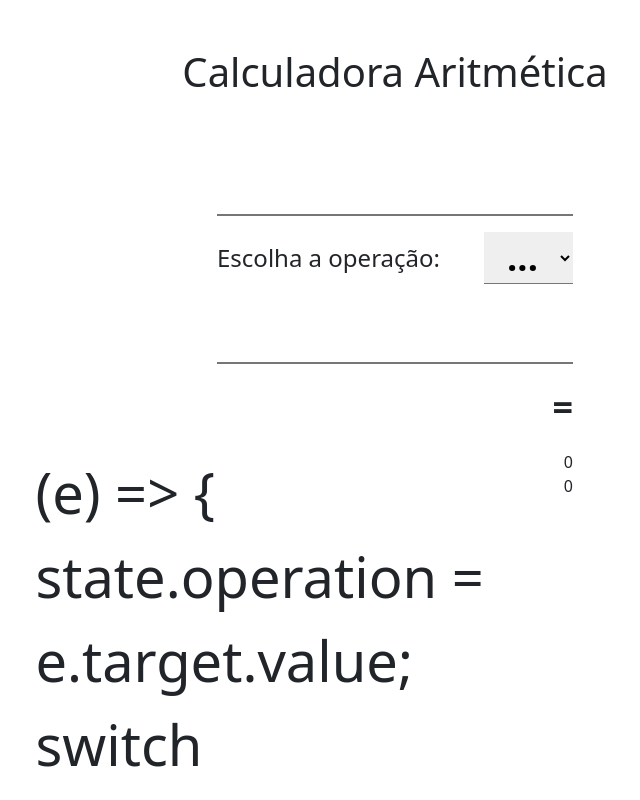
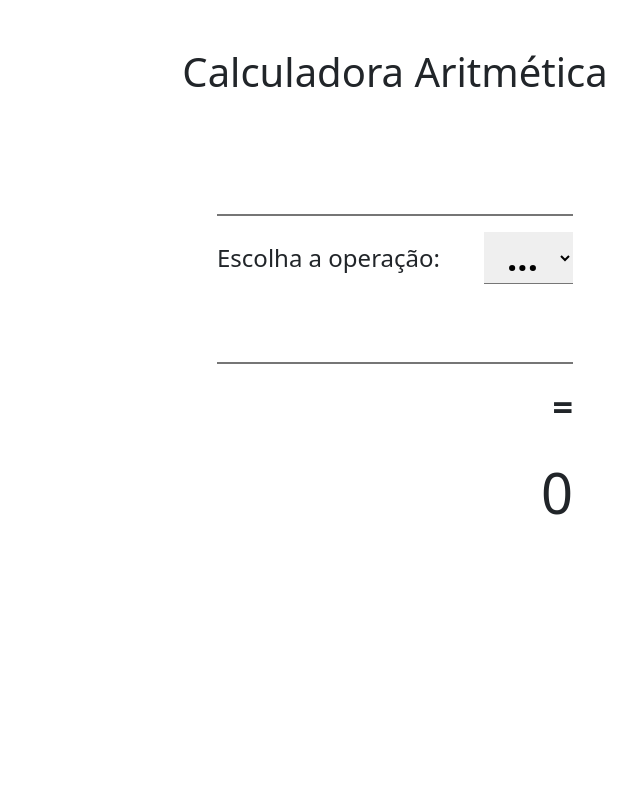
Before and after one commit to otaviozerotwo/calculadora_vue_js, a Vue app: page / in a window 1280 px wide. Shown: the top 800 px of the page, without its empty margins (245-885 px from the left). Built offline with nearby package versions, Linux system fonts and the light colour scheme.

Commit message:
fix: correções lógica e implementação das funções de cálculo

```diff
--- a/src/App.vue
+++ b/src/App.vue
@@ -4,7 +4,8 @@
   const state = reactive({
     vlr_input_1: 0,
     vlr_input_2: 0,
-    operation: '',
+    operator: '',
+    result: 0,
   });
 
   const getInput1 = (e) => {
@@ -15,34 +16,18 @@
     return state.vlr_input_2 = e.target.value;
   }
 
-  const sumOperation = (num1, num2) => {
-    return num1 + num2;
-  }
-
-  const minusOperation = (num1, num2) => {
-    return num1 - num2;
-  }
-
-  const multiplyOperation = (num1, num2) => {
-    return num1 * num2;
-  }
-
-  const divisionOperation = (num1, num2) => {
-    return num1 / num2;
-  }
-
-  const calculator = (e) => {
-    state.operation = e.target.value;
-
-    switch (state.operation) {
+  const calculate = (num1, num2, operator) => {
+    switch (operator) {
       case '+':
-        return sumOperation();
+        return Number(num1) + Number(num2);
       case '-':
-        return minusOperation();
+        return Number(num1) - Number(num2);
       case '*':
-        return multiplyOperation();
+        return Number(num1) * Number(num2);
       case '/':
-        return divisionOperation();
+        return Number(num1) / Number(num2);
+      case '':
+        return 0;
       default:
         return 'ERROR';
     }
@@ -61,7 +46,7 @@
         <div class="mb-3 d-flex justify-content-end">
           <div class="d-flex justify-content-between align-items-center w-100 gap-2">
             <label class="select-label">Escolha a operação:</label>
-            <select @change="getOperation" class="select w-25 symbol text-center border-top-0 border-start-0 border-end-0">
+            <select v-model="state.operator" class="select w-25 symbol text-center border-top-0 border-start-0 border-end-0">
               <option value="" class="symbol" disabled selected hidden>...</option>
               <option value="+" class="symbol text-center">+</option>
               <option value="-" class="symbol text-center">-</option>
@@ -77,10 +62,7 @@
           <span class="symbol">=</span>
         </div>
         <div class="mb-3 d-flex justify-content-end">
-          <span class="result">{{ calculator }}</span>
-          {{ state.vlr_input_1 }}
-          {{ state.operation }}
-          {{ state.vlr_input_2 }}
+          <span class="result">{{ state.result = calculate(state.vlr_input_1, state.vlr_input_2, state.operator) }}</span>
         </div>
       </div>
     </div>
```
